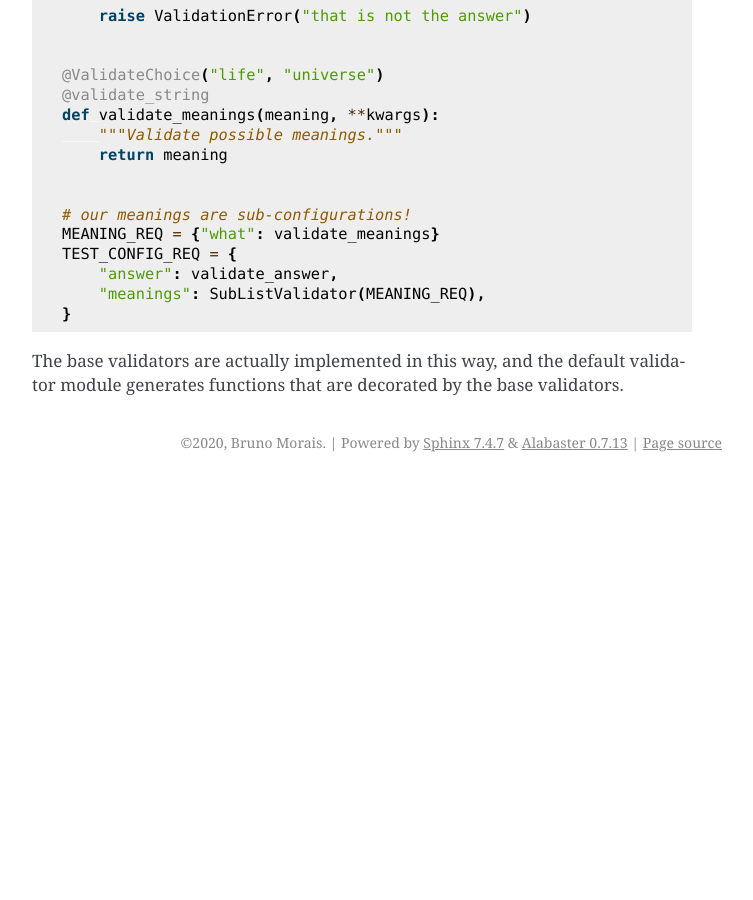
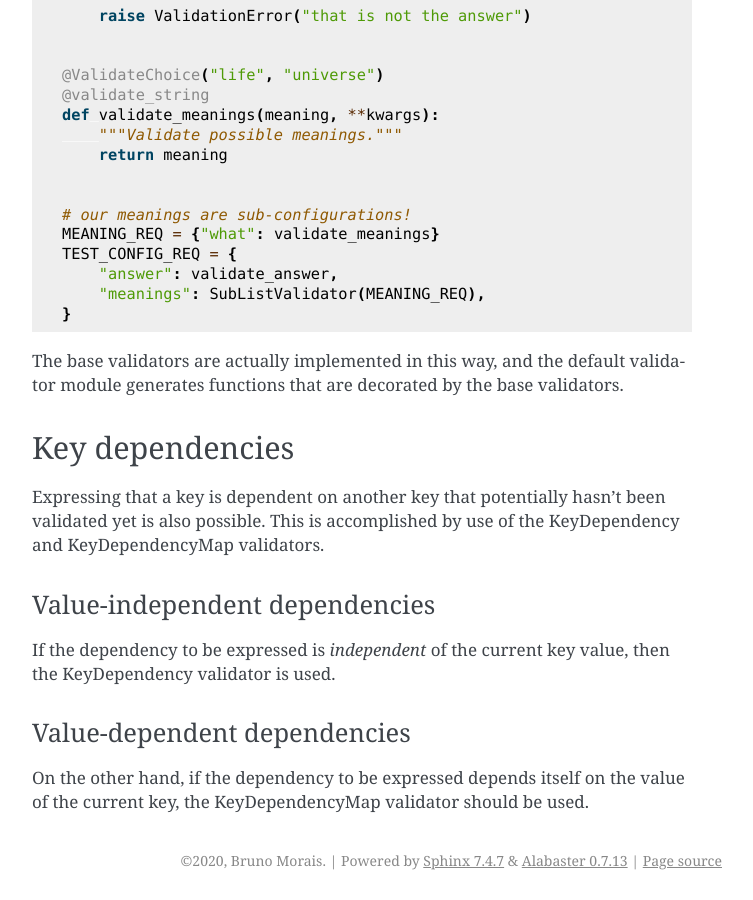
Before and after one commit to brunosmmm/dictator, a Sphinx documentation site: the page built from docs/source/quickstart.rst, in a window 1280 px wide and 900 px high, scrolled down 2520 px. Shown: the whole window, without its empty margins (388-1141 px from the left). Built offline with Sphinx 7.4.7, drawn with Linux system fonts in a browser that asks for light colours; before the commit the page ends 3002 px from its top, so only the background shows below that; some of the changed text lies outside the part shown.

Commit message:
documentation stubs

```diff
--- a/docs/source/quickstart.rst
+++ b/docs/source/quickstart.rst
@@ -139,3 +139,21 @@ How do we validate that:
 
 The base validators are actually implemented in this way, and the default validator module generates
 functions that are decorated by the base validators.
+
+
+Key dependencies
+----------------
+
+Expressing that a key is dependent on another key that potentially hasn't been validated yet is also possible.
+This is accomplished by use of the KeyDependency and KeyDependencyMap validators.
+
+Value-independent dependencies
+^^^^^^^^^^^^^^^^^^^^^^^^^^^^^^
+
+If the dependency to be expressed is *independent* of the current key value, then the KeyDependency validator is used.
+
+Value-dependent dependencies
+^^^^^^^^^^^^^^^^^^^^^^^^^^^^
+
+On the other hand, if the dependency to be expressed depends itself on the value of the current key, the KeyDependencyMap
+validator should be used.
```
